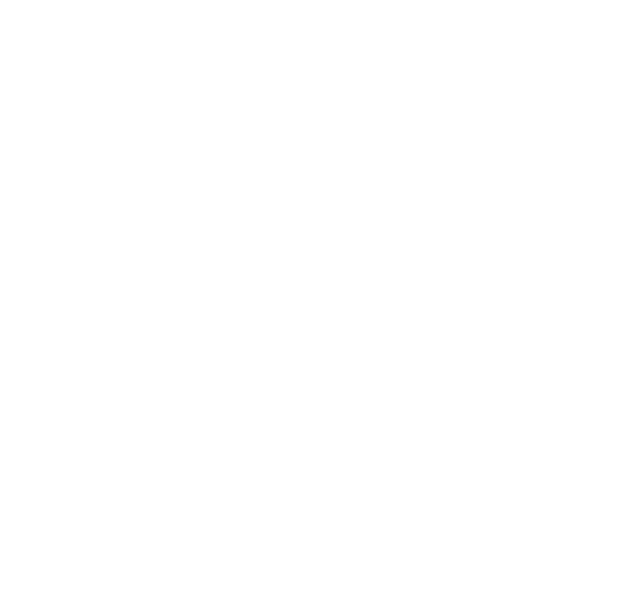
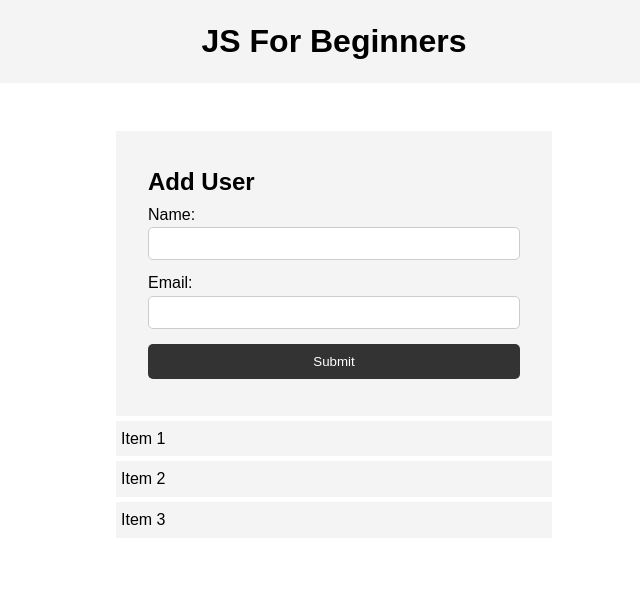
Before and after one commit to MartynasMV/Grid-and-JS-experiments, a plain HTML site: page index.html in a window 1280 px wide. Shown: the whole page, without its empty margins (306-946 px from the left). Drawn offline with Linux system fonts and the light colour scheme.

Commit message:
js form example

```diff
--- /dev/null
+++ b/CSS/style.css
@@ -0,0 +1,77 @@
+* {
+  margin: 0;
+  padding: 0;
+  box-sizing: border-box;
+}
+
+body {
+  font-family: Arial, Helvetica, sans-serif;
+  line-height: 1.6;
+}
+
+ul {
+  list-style: none;
+}
+
+ul li {
+  padding: 5px;
+  background: #f4f4f4;
+  margin: 5px 0;
+}
+
+header {
+  background: #f4f4f4;
+  padding: 1rem;
+  text-align: center;
+}
+
+.container {
+  margin: auto;
+  width: 500px;
+  overflow: auto;
+  padding: 3rem 2rem;
+}
+
+#my-form {
+  padding: 2rem;
+  background: #f4f4f4;
+}
+
+#my-form label {
+  display: block;
+}
+
+#my-form input[type="text"] {
+  width: 100%;
+  padding: 8px;
+  margin-bottom: 10px;
+  border-radius: 5px;
+  border: 1px solid #ccc;
+}
+
+.btn {
+  display: block;
+  width: 100%;
+  padding: 10px 15px;
+  border: 0;
+  background: #333;
+  color: #fff;
+  border-radius: 5px;
+  margin: 5px 0;
+}
+
+.btn:hover {
+  background: #444;
+}
+
+.bg-dark {
+  background: #333;
+  color: #fff;
+}
+
+.error {
+  background: orangered;
+  color: #fff;
+  padding: 5px;
+  margin: 5px;
+}
--- a/JS/main.js
+++ b/JS/main.js
@@ -1,3 +1,5 @@
+//https://www.youtube.com/watch?v=hdI2bqOjy3c&t=1s
+
 /* alert("helo"); */
 /* console.log("hello"); */
 /* console.warn("this is a warning"); */
@@ -238,3 +240,137 @@ console.log(addNumbers(5, 5));
 console.log(addFive(1)); */
 
 //Object oriented programming
+//Constructor function
+/* function Person(firstName, lastName, placeOfBirth, dob) {
+  this.firstName = firstName;
+  this.lastName = lastName;
+  this.placeOfBirth = placeOfBirth;
+  this.dob = new Date(dob);
+  this.getBirthYear = function () {
+    return this.dob.getFullYear();
+  };
+  this.getFullName = function () {
+    return `${this.firstName} ${this.lastName}`;
+  };
+}
+const person1 = new Person("John", "Peterson", "UK", "4-3-1980");
+const person2 = new Person("Lilly", "Ash", "Spain", "8-5-1999");
+console.log(person1);
+console.log(person2);
+console.log(person2.placeOfBirth);
+
+console.log(person1.getBirthYear());
+console.log(person1.getFullName());
+
+//its not very good to use function within a fucntion so instead this can be done:
+
+Person.prototype.getFullName = function () {
+  return `${this.firstName} ${this.lastName}`;
+};
+console.log(person2.getFullName());
+
+Person.prototype.getBirthYear = function () {
+  return this.dob.getFullYear();
+};
+console.log(person2.getBirthYear()); */
+
+/*
+//Class, does the same thing as above but prettier way
+class Person {
+  constructor(firstName, lastName, placeOfBirth, dob) {
+    this.firstName = firstName;
+    this.lastName = lastName;
+    this.placeOfBirth = placeOfBirth;
+    this.dob = new Date(dob);
+  }
+  getBirthYear() {
+    return this.dob.getFullYear();
+  }
+  getFullName() {
+    return `${this.firstName} ${this.lastName}`;
+  }
+}
+const person1 = new Person("John", "Peterson", "UK", "4-3-1980");
+const person2 = new Person("Lilly", "Ash", "Spain", "8-5-1999");
+console.log(person1.getFullName());
+console.log(person1.getBirthYear());
+ */
+
+//console.log(window);
+
+// Single element selectors
+/* const myForm = document.getElementById("my-form");
+console.log(myForm);
+const myFormv2 = document.querySelector("#my-form");//recommended!
+console.log(myFormv2);
+console.log(document.querySelector("h1")); //its selecting only the FIRST h1 as its single selector
+ */
+
+//multiple element selectors
+/* console.log(document.querySelectorAll(".item")); //doing this select all item classes and gives a Node list in the console
+const items = document.querySelectorAll(".item");
+items.forEach((item) => console.log(item)); //looping via all 3 items
+ */
+/*const ul = document.querySelector(".items");
+ ul.remove(); */
+/* ul.lastElementChild.remove(); */
+/* ul.firstElementChild.textContent = "Hello"; */
+/* ul.children[1].innerText = "hiii"; */
+/* ul.lastElementChild.innerHTML = "<h2>Hell</h2>"; */
+
+/* button = document.querySelector(".btn");
+button.style.background = "red";
+ */
+
+/* button = document.querySelector(".btn");
+button.addEventListener("click", (e) => {
+  e.preventDefault(); //preventng default behaviour
+  console.log(e); //very useful. I can get  e.target.id e.target.className e.target.value
+}); */
+
+/* button = document.querySelector(".btn");
+button.addEventListener("click", (e) => {
+  e.preventDefault();
+  document.querySelector("#my-form").style.background = "#ccc";
+}); */
+
+/* button = document.querySelector(".btn");
+button.addEventListener("click", (e) => {
+  e.preventDefault();
+  document.querySelector(".item").classList.toggle("bg-dark"); //also possible options can be looked up by seraching classList
+  document.querySelector(".items").lastElementChild.innerHTML =
+    "<h1>Last child</h1>";
+}); */
+
+/* button = document.querySelector(".btn");
+button.addEventListener("mouseover", (e) => {
+  document.querySelector("#my-form").style.background = "#ccc";
+  document.querySelector("h1").style.background = "#ccc";
+}); //can rean about it more in MDN documentation
+ */
+
+const myForm = document.querySelector("#my-form");
+const nameInput = document.querySelector("#name");
+const emailInput = document.querySelector("#email");
+const message = document.querySelector(".msg");
+const userList = document.querySelector("#users2");
+
+myForm.addEventListener("submit", onSubmit);
+
+function onSubmit(e) {
+  e.preventDefault();
+  if (nameInput.value === "" || emailInput === "") {
+    message.classList.add("error");
+    message.innerHTML = "Please enter all fields";
+    setTimeout(() => message.remove(), 2000);
+  } else {
+    const li = document.createElement("li");
+    li.appendChild(
+      document.createTextNode(`${nameInput.value}: ${emailInput.value}`)
+    );
+    userList.appendChild(li);
+    //clear fields:
+    nameInput.value = "";
+    emailInput.value = "";
+  }
+}
--- a/index.html
+++ b/index.html
@@ -4,8 +4,37 @@
     <meta charset="UTF-8" />
     <meta name="viewport" content="width=device-width, initial-scale=1.0" />
     <title>JS crash course</title>
+    <link rel="stylesheet" href="/CSS/style.css" />
   </head>
   <body>
+    <header>
+      <h1>JS For Beginners</h1>
+    </header>
+
+    <section class="container">
+      <form id="my-form">
+        <h1>Add User</h1>
+        <div class="msg"></div>
+        <div>
+          <label for="name">Name:</label>
+          <input type="text" id="name" />
+        </div>
+        <div>
+          <label for="email">Email:</label>
+          <input type="text" id="email" />
+        </div>
+        <input class="btn" type="submit" value="Submit" />
+      </form>
+
+      <ul id="users"></ul>
+
+      <ul class="items">
+        <li class="item">Item 1</li>
+        <li class="item">Item 2</li>
+        <li class="item">Item 3</li>
+      </ul>
+      <ul id="users2"></ul>
+    </section>
     <script src="JS/main.js"></script>
   </body>
 </html>
```
